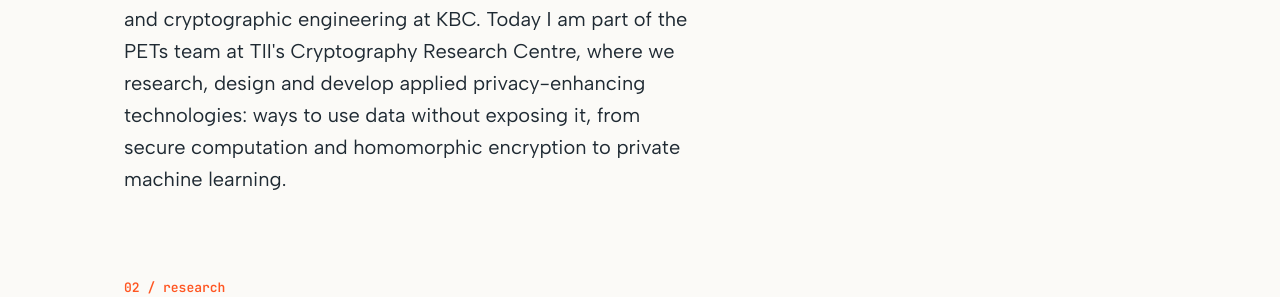
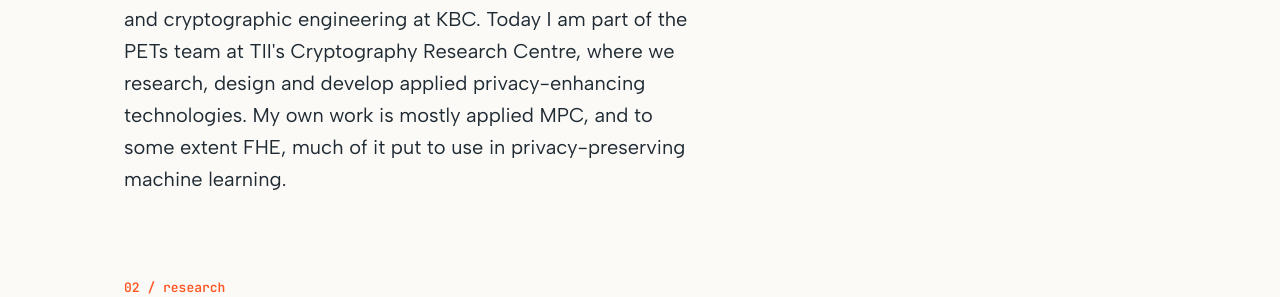
Before and after one commit to abdelrahamanaly/abdelrahamanaly.github.io, a Jekyll site: the page built from index.html, in a window 1280 px wide and 1400 px high, scrolled down 805 px. Shown: the part 509-806 px from the top of the window. Built offline with Jekyll 4.4.1, drawn with Linux system fonts in a browser that asks for light colours; some of the changed text lies outside the part shown.

Commit message:
About: own focus is applied MPC, some FHE, used in PPML
Co-Authored-By: Claude Opus 5.5 <noreply@anthropic.com>

```diff
--- a/_data/experience.yml
+++ b/_data/experience.yml
@@ -4,7 +4,7 @@
   org: Technology Innovation Institute (TII), Cryptography Research Centre
   place: Abu Dhabi, UAE
   dates: 2021 – Present
-  summary: "Part of the PETs team: research, design and development of applied privacy-enhancing technologies, among them MPC, FHE and private machine learning."
+  summary: "Part of the PETs team: research, design and development of applied privacy-enhancing technologies. Mostly applied MPC, and some FHE, used in privacy-preserving machine learning."
 
 - title: Cryptographic Engineer
   org: KBC Group, Belgium's second-largest bank
--- a/_data/profile.yml
+++ b/_data/profile.yml
@@ -45,9 +45,9 @@ about:
     Nigel Smart, I was one of the maintainers of the SCALE-MAMBA framework. In between I worked in
     industry: software for financial-data providers in Quito, software design for banks at Accenture,
     and cryptographic engineering at KBC. Today I am part of the PETs team at TII's Cryptography
-    Research Centre, where we research, design and develop applied privacy-enhancing technologies:
-    ways to use data without exposing it, from secure computation and homomorphic encryption to
-    private machine learning.
+    Research Centre, where we research, design and develop applied privacy-enhancing technologies.
+    My own work is mostly applied MPC, and to some extent FHE, much of it put to use in
+    privacy-preserving machine learning.
 
 contact:
   heading: "Say hello."
```
